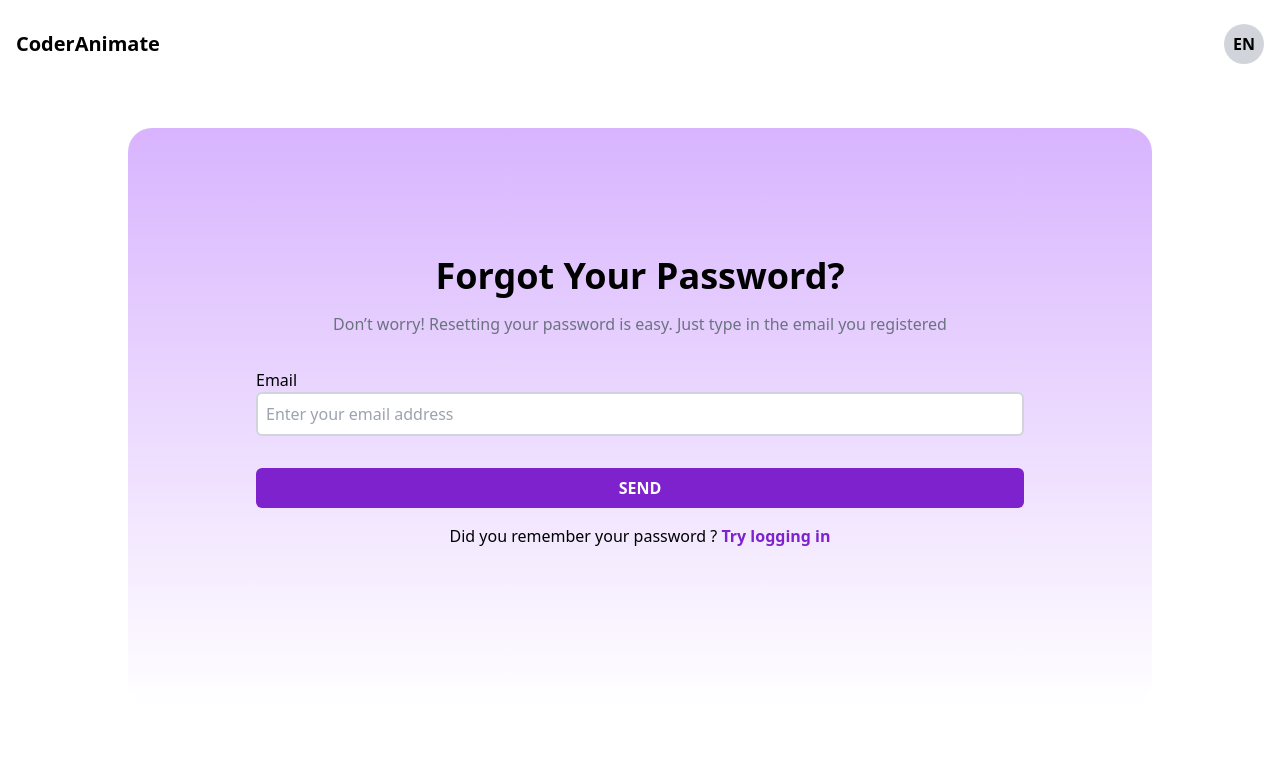
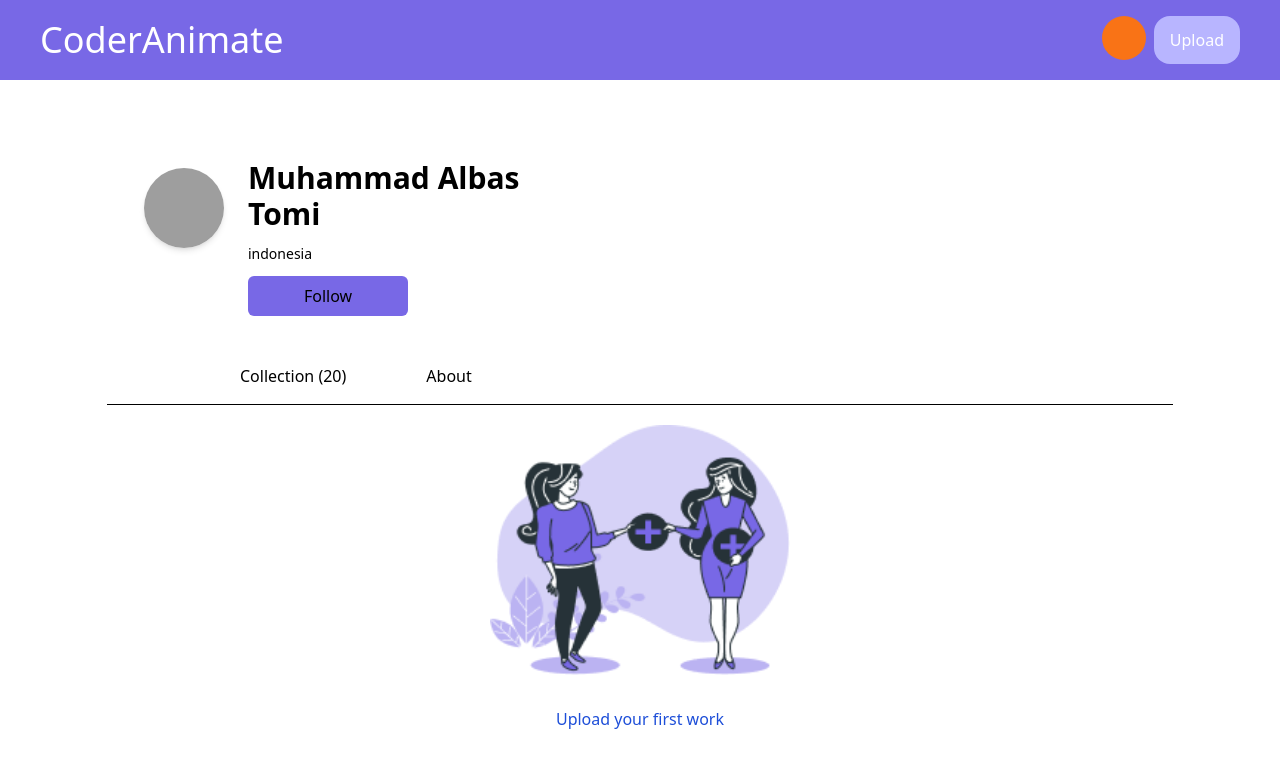
Before and after one commit to Andre1601/CoderAnimate, a React (Create React App) app: page /profileAbout in a window 1280 px wide. Shown: the top 768 px of the page. Built offline with nearby package versions, Linux system fonts and the light colour scheme; grey boxes are pictures that could not be loaded.

Commit message:
update hover profile drawer

```diff
--- a/src/App.js
+++ b/src/App.js
@@ -1,4 +1,5 @@
 import React from "react";
+import { Route, Routes } from "react-router-dom";
 import AccountSettingPage from "./pages/AccoutSettingPage";
 import ForgotPassword from "./pages/ForgotPassword";
 import DetailPage from "./pages/DetailPage";
@@ -11,7 +12,11 @@ import ProfileAboutPage from "./pages/ProfileAboutPage";
 function App() {
   return (
     <>
-      <ForgotPassword />
+    <ProfilePage/>
+      {/* <Routes>
+        <Route path="/profile" element={<ProfilePage/>}/>
+        <Route path="/profileAbout" element={<ProfileAboutPage/>}/>
+      </Routes> */}
     </>
   );
 }
--- a/src/components/Drawer.js
+++ b/src/components/Drawer.js
@@ -6,7 +6,7 @@ function Drawer() {
     <div className="flex">
       <button className="sm:hidden"><GiHamburgerMenu /></button>
       <div className="hidden sm:block w-11 h-11 bg-orange-500 rounded-full"></div>
-      <button className="hidden sm:block text-base bg-[#B8B5FF] py-3 px-4 ml-2 rounded-2xl mx-auto text-white" >Upload</button>
+      <button className="hidden sm:block text-base bg-[#B8B5FF] hover:bg-[#d2d1f3] py-3 px-4 ml-2 rounded-2xl mx-auto text-white" >Upload</button>
     </div>
   );
 }
--- a/src/components/HeaderLogin.js
+++ b/src/components/HeaderLogin.js
@@ -4,7 +4,7 @@ import Drawer from "./Drawer";
 
 function HeaderLogin() {
   return (
-    <header className="grid sm:flex grid-cols-[30px_1fr_30px] sm:justify-between px-3 sm:px-10 bg-[#7868E6] h-16 sm:h-20 justify-items-center items-center text-2xl sm:text-4xl text-white">
+    <header className="grid sm:flex grid-cols-[30px_1fr_30px] sm:justify-between px-3 sm:px-10 bg-[#7868E6]  h-16 sm:h-20 justify-items-center items-center text-2xl sm:text-4xl text-white">
       <button className="sm:hidden" ><BiArrowBack/></button>
       <h1>CoderAnimate</h1>
       <Drawer/>
--- a/src/components/HeaderNotLogin.js
+++ b/src/components/HeaderNotLogin.js
@@ -5,7 +5,7 @@ function HeaderNotLogin() {
     <header className="grid grid-cols-[120px_1fr_120px] bg-[#7868E6] h-16 justify-items-center items-center  text-white">
       <div></div>
       <h1 className="text-2xl">CoderAnimate</h1>
-      <button className="text-base bg-[#B8B5FF] px-5 py-2 rounded-md">
+      <button className="text-base bg-[#B8B5FF] hover:bg-[#e9e8ff] px-5 py-2 rounded-md">
         Sign in
       </button>
     </header>
--- a/src/components/profile/ProfileBiography.js
+++ b/src/components/profile/ProfileBiography.js
@@ -7,7 +7,7 @@ function ProfileBiography() {
         <div className="flex flex-col sm:flex-row sm:justify-between ">
         <div className="mt-5">
             <p className="text-2xl ml-5 mt-5">Biography</p>
-            <p className="ml-5 mt-3">Welcome to my post</p>
+            <p className="ml-5 mt-3 cursor-pointer text-[#7868E6]"><a>Add Biography</a></p>
         </div>
 
         <div className="ml-5 bg-slate-400 rounded-lg  p-4 mt-5 m-3">
--- a/src/components/profile/ProfileCollection.js
+++ b/src/components/profile/ProfileCollection.js
@@ -1,11 +1,12 @@
 import React from "react";
+import {Link} from "react-router-dom";
 
 function ProfileCollection() {
     return(
         <div className="Colection">
             <div className="m-auto md:ml-40 mt-12">
-                <span  className="max-w-lg m-auto ml-10 sm:ml-20">collection <a>(20)</a></span>
-                <span className="max-w-lg ml-6 sm:ml-20"><a>About</a></span>
+                <span  className="max-w-lg m-auto ml-10 sm:ml-20 cursor-pointer"><Link to="/profile">Collection</Link> (20)</span>
+                <span className="max-w-lg ml-6 sm:ml-20 cursor-pointer"><Link to="/profileAbout">About</Link></span>
             </div>
             <div className="bg-black align-center w-5/6 h-px mt-4 m-auto"></div>
         </div>
--- a/src/components/profile/ProfilePost.js
+++ b/src/components/profile/ProfilePost.js
@@ -5,7 +5,7 @@ function ProfilePost() {
         <>
             <div className=" flex flex-col items-center justify-center">
                 <img src={img} className="object-contain mt-5 sm:h-[250px]"/>
-                <span className="mt-8 text-blue-700"><a>Upload your first work</a></span>
+                <span className="mt-8 text-blue-700 cursor-pointer"><a>Upload your first work</a></span>
             </div>
         </>
     )
--- a/src/components/profile/ProfileSosial.js
+++ b/src/components/profile/ProfileSosial.js
@@ -7,29 +7,10 @@ import {AiFillGithub,AiFillTwitterCircle} from 'react-icons/ai'
 function ProfileSocial() {
     return(
 
-        <div className="flex flex-col sm:flex-row sm:justify-between ">
-            <div className="border-2 m-5 p-5 max-w-sm md:w-1/4">
-                <p className="text-2xl m-5">Social</p>
-                <div className="flex">
-                    <span className="mx-2"><TiSocialFacebook/></span>
-                    <p className="text-sm">Facebook</p>
-                </div>
-                <div className="flex">
-                    <span className="mx-2"><AiFillTwitterCircle/></span>
-                    <p className="text-sm">Twitter</p>
-                </div>
-                <div className="flex">
-                    <span className="mx-2"><BsInstagram/></span>
-                    <p className="text-sm">Instagram</p>
-                </div>
-                <div className="flex">
-                    <span className="mx-2"><AiFillGithub/></span>
-                    <p className="text-sm">Github</p>
-                </div>
-                <div className="flex">
-                    <span className="mx-2"><SlSocialLinkedin/></span>
-                    <p className="text-sm">LinkedIn</p>
-                </div>
+        <div className="flex flex-col sm:flex-row sm:justify-between mt-9 ">
+            <div className="flex items-baseline justify-between border-2 m-5 p-5 max-w-sm md:w-1/4 rounded-md">
+                <p className="text-2xl">Social</p>
+                <span><a className="cursor-pointer text-[#7868E6]">Add Social</a></span>
             </div>
 
             <div className="Follow">
```
